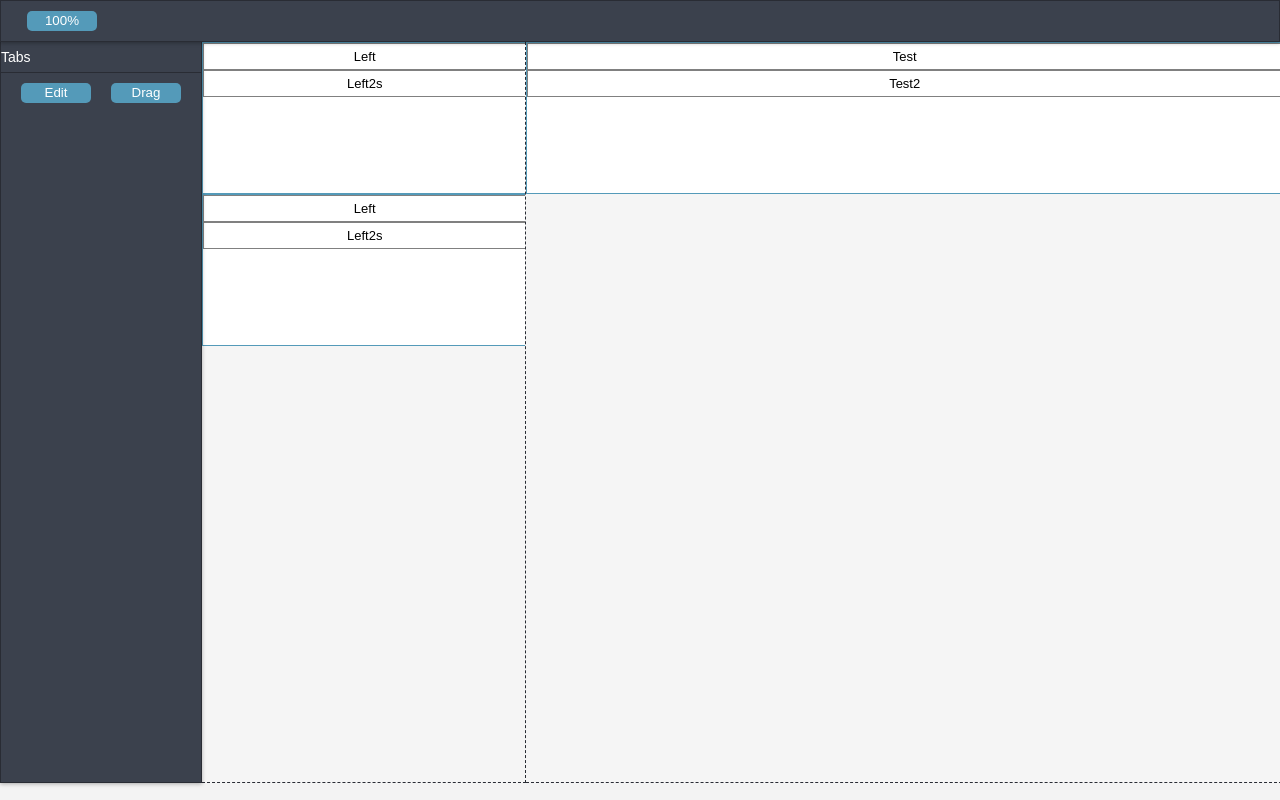
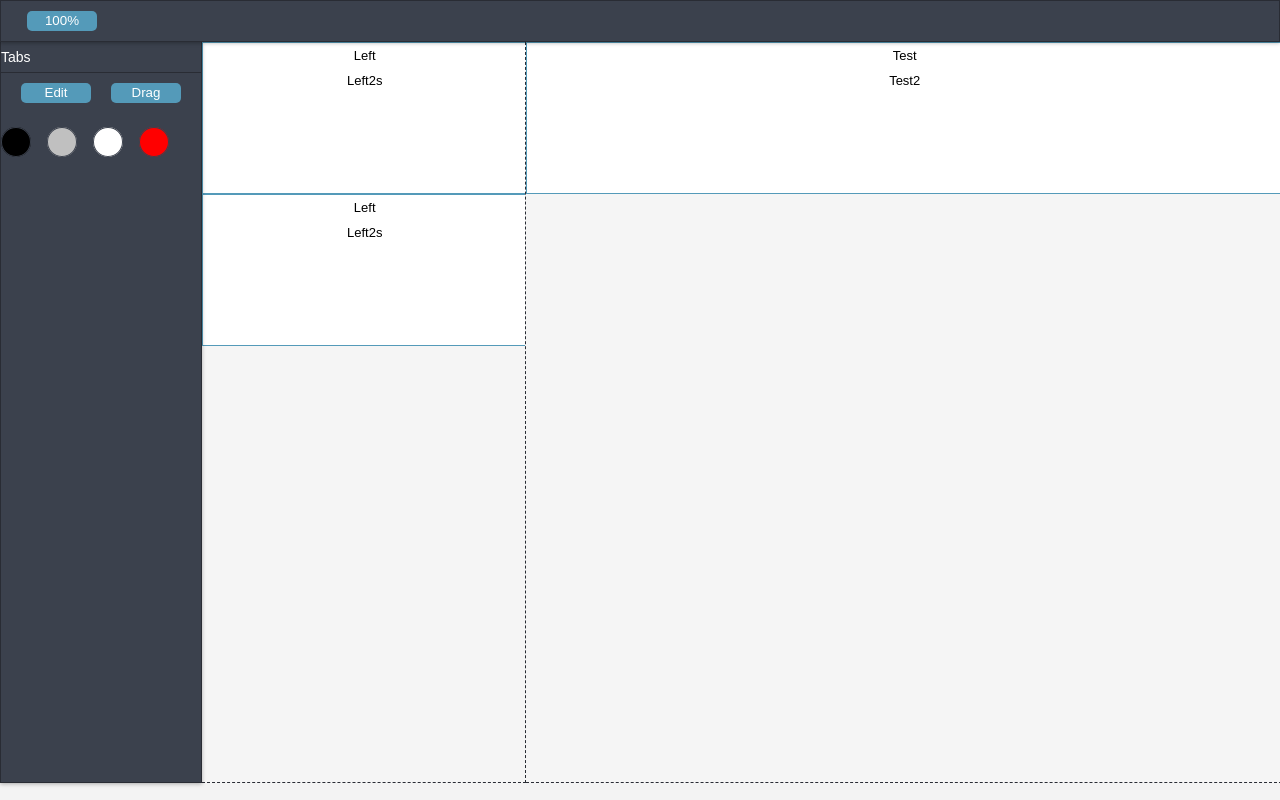
Before and after one commit to FStriewski/Cv-builder, a React (Create React App) app: page / in a window 1280 px wide. Built offline with nearby package versions, Linux system fonts and the light colour scheme.

Commit message:
Set Text Color

```diff
--- a/src/App.tsx
+++ b/src/App.tsx
@@ -8,8 +8,9 @@ import { ModeState } from './data/Mode';
 import { App as StyledApp } from './styles/App';
 import './styles/index';
 import { ICV, Position } from './types';
+import SelectionState, { SelectionStateProvider } from './lib/Selection';
 
-const DEFAULT_COLOR = '#ffffff';
+const DEFAULT_COLOR = '#000000';
 
 // Shall be provided by API
 const initialState: ICV = {
@@ -116,13 +117,19 @@ class App extends React.Component {
     return (
       <CVState json={initialState}>
         <ModeState>
-          <ZoomStateProvider>
-            <StyledApp>
-              <Header />
-              <SideBar />
-              <MainStage />
-            </StyledApp>
-          </ZoomStateProvider>
+          <SelectionStateProvider>
+            <SelectionState>
+              {({ selectedId }) => (
+                <ZoomStateProvider>
+                  <StyledApp>
+                    <Header />
+                    <SideBar selected={selectedId} />
+                    <MainStage selected={selectedId} />
+                  </StyledApp>
+                </ZoomStateProvider>
+              )}
+            </SelectionState>
+          </SelectionStateProvider>
         </ModeState>
       </CVState>
     );
--- a/src/components/mainstage/Element.tsx
+++ b/src/components/mainstage/Element.tsx
@@ -3,21 +3,25 @@ import Draggable from 'react-draggable';
 import CVConsumer from 'src/data/Cvdata';
 import ModeSetting from '../../data/Mode';
 import { DragState } from '../../lib/DraggableHOC';
-import SelectionState, { SelectionStateProvider } from '../../lib/Selection';
-import { Element, Paragraph } from '../../styles/Element';
+import SelectionState from '../../lib/Selection';
+import { Node as StyledNode, TextElement as StyledTextElement } from '../../styles/Element';
 import { IParagraph, IPartialNode, Mode } from '../../types';
-import { TextElement } from './TextElement';
+import { DraftTextElement } from './TextElement';
 
-const ParagraphBox = props => (
+const ParagraphWrapper = props => (
   <SelectionState>
     {({ select, selectedId }) => (
       // tslint:disable:jsx-no-lambda
-      <Paragraph
+      <StyledTextElement
         onMouseDown={e => select(e, props.id)}
         selected={selectedId === props.id}
+        color={props.style.color}
       >
-        <TextElement selected={selectedId === props.id} {...props} />
-      </Paragraph>
+        <DraftTextElement
+          selected={selectedId === props.id}
+          {...props}
+        />
+      </StyledTextElement>
     )}
   </SelectionState>
 );
@@ -56,20 +60,19 @@ export const Node = ({node, paragraphs}: IRNode) => {
       {({ mode }) =>
         mode === Mode.DRAG ? (
           <DraggableWrapper id={node.id}>
-          <Element className="box" {...node}>
-
+            <StyledNode className="box" {...node}>
               {paragraphs.map(paragraph => (
-              <ParagraphBox key={paragraph.id} {...paragraph} />
+                <ParagraphWrapper key={paragraph.id} {...paragraph} />
               ))}
-          </Element>
+            </StyledNode>
           </DraggableWrapper>
         ) : (
-        <Element className="box" {...node}>
+          <StyledNode className="box" {...node}>
             {paragraphs.map(paragraph => (
-            <ParagraphBox key={paragraph.id} {...paragraph} />
+              <ParagraphWrapper key={paragraph.id} {...paragraph} />
             ))}
-        </Element>
+          </StyledNode>
         )
       }
     </ModeSetting>
-)};
+  );};
--- a/src/components/mainstage/MainStage.tsx
+++ b/src/components/mainstage/MainStage.tsx
@@ -51,11 +51,10 @@ interface IRenderProps {
   paragraphs: IParagraph[];
 }
 
-const MainStage = () => (
+const MainStage = (props) => (
   <CV>
     {({ header, nodes, paragraphs }: IRenderProps) => (
       <DraggableHOC>
-        <SelectionStateProvider>
           <ZoomState>
             {({zoomValue}) => (
               <StyledMainStage zoom={zoomValue}>
@@ -64,7 +63,6 @@ const MainStage = () => (
               </StyledMainStage>
             )}
           </ZoomState>
-        </SelectionStateProvider>
       </DraggableHOC>
     )}
   </CV>
--- a/src/components/mainstage/TextElement.tsx
+++ b/src/components/mainstage/TextElement.tsx
@@ -1,7 +1,7 @@
 import * as React from 'react';
 import { ContentState, Editor, EditorState } from 'draft-js';
 
-import { InactiveText } from '../../styles/Text';
+import { InactiveText } from '../../styles/Element';
 import { ID, ITextElement } from '../../types';
 
 type Props = ITextElement & {
@@ -16,7 +16,7 @@ interface IState {
   editorParent: any;
 }
 
-export class TextElement extends React.Component<Props, IState> {
+export class DraftTextElement extends React.Component<Props, IState> {
   constructor(props: Props) {
     super(props);
     this.state = { editorState: EditorState.createEmpty(), editorParent: null };
--- a/src/components/sidebar/ColorPicker.tsx
+++ b/src/components/sidebar/ColorPicker.tsx
@@ -1,41 +1,46 @@
 import * as React from 'react';
-const {useState} = React;
+const { useState } = React;
 
-
-import { ColorTile, ColorCollection } from '../../styles/Color';
+import { ColorTile, ColorCollection } from '../../styles/Colors';
 import CV from '../../data/Cvdata';
 
-interface IProps {
-  id: ID;
-  activeColor: string;
-  colorList: string[];
-}
+const DEFAULT_COLORS: string[] = ['#000000', '#c0c0c0', '#ffffff', '#ff0000'];
 
-export const ColorList = () => {
-const [colorList, addColor] = useState([])
+export const ColorList = (props) => {
+  const [colorList, setColor] = useState(DEFAULT_COLORS);
 
-}
+  const addColor = (color: string) => setColor([...colorList, color]);
 
-export const ColorPicker = ({ id, activeColor, colorList }: IProps) => (
+  const removeColor = (color: string) =>
+    setColor(colorList.filter(item => item !== color));
+
+  return props.children({
+    addColor,
+    colorList,
+    removeColor
+  });
+};
+
+export const ColorPicker = (props) => (
   <CV>
     {({ updateColor }) => (
+      <ColorList>
+        {({ colorList }) => (
           <ColorCollection>
             {colorList.map(color => {
-          const active = color.colorValue === activeColor;
               return (
                 <ColorTile
-              key={color.id}
-              color={color.colorValue}
+                  key={color}
+                  color={color}
                   onClick={() => {
-                updateColor(id, {color.colorValue});
+                    updateColor(props.selectedElement, color);
                   }}
-              isActive={active}
-            >
-              {active ? null : null}
-            </ColorTile>
+                />
               );
             })}
           </ColorCollection>
+        )}
+      </ColorList>
     )}
   </CV>
 );
--- a/src/components/sidebar/SideBar.tsx
+++ b/src/components/sidebar/SideBar.tsx
@@ -4,16 +4,23 @@ import { Button } from '../../styles/Button';
 import { SideBarHeader } from './Header';
 import ModeSetting, { ModeState } from 'src/data/Mode';
 import { Mode } from '../../types';
+import {ColorPicker} from './ColorPicker';
+import SelectionState from '../../lib/Selection';
 
   /* tslint:disable: jsx-no-lambda */
-const SideBar = () => (
+const SideBar = (props) => (
   <ModeSetting>
     {({ mode, updateMode }) => (
+      // <SelectionState>
+      //   {({selectedId})=>(
       <StyledSideBar>
         <SideBarHeader />
         <Button onClick={() => updateMode(Mode.EDIT)}>Edit</Button>
         <Button onClick={() => updateMode(Mode.DRAG)}>Drag</Button>
+        <ColorPicker selectedElement={props.selected}/>
       </StyledSideBar>
+//  )}
+//       </SelectionState>
     )}
   </ModeSetting>
 );
--- a/src/data/Cvdata.tsx
+++ b/src/data/Cvdata.tsx
@@ -10,7 +10,7 @@ import {
 } from '../types';
 
 interface IState {
-  id: string;
+  id: ID;
   header: IHeader;
   nodes: IPartialNode[];
   paragraphs: IParagraph[];
@@ -20,8 +20,8 @@ interface IRenderProps {
   header: IHeader;
   nodes: IPartialNode[];
   paragraphs: IParagraph[];
-  updatePosition: (id, pos) => void;
-  updateColor: (id, color) => void;
+  updatePosition: (id:string, pos) => void;
+  updateColor: (id:string, color: string) => void;
 }
 
 interface IProps {
@@ -94,32 +94,35 @@ export class CVState extends React.Component<IProps, IState> {
     });
   };
 
-  getParagraph = (id: string) => this.state.paragraphs[id];
+  getParagraph = (id: ID) => ({
+    index: this.state.paragraphs.findIndex(p => p.id === id),
+    result: this.state.paragraphs.find(p => p.id === id)
+  });
 
-  setParagraph = (id: string, paragraph: IParagraph) => {
-    if (id in this.state.paragraphs) {
-      this.setState({
-        ...this.state,
-        paragraphs: {
-          ...this.state.paragraphs,
-          [id]: paragraph
-        }
-      });
-    }
+  setParagraph = (id: ID, paragraph: IParagraph, index: number) => {
+    console.log(index)
+    this.setState({
+      ...this.state,
+      paragraphs: Object.assign([], this.state.paragraphs, { [index]: paragraph })
+    });
   };
 
-  updateColor = (id, color) => {
-    const p = this.getParagraph(id);
+  updateColor = (id: ID, color: string) => {
+    const { index, result } = this.getParagraph(id);
+
+    if (!result) {
+      return;
+    }
+
     const updatedParagraph = {
-      ...p,
-      style: { ...p.style, color }
+      ...result,
+      style: { ...result.style, color }
     };
 
-    this.setParagraph(id, updatedParagraph);
+    this.setParagraph(id, updatedParagraph, index);
   };
 
   render() {
-    console.log(this.state);
     return (
       <Provider
         value={{
--- a/src/lib/DraggableHOC.tsx
+++ b/src/lib/DraggableHOC.tsx
@@ -30,6 +30,10 @@ export class DraggableHOC extends React.Component {
              y: 0
            }
          };
+
+         componentDidUpdate(){
+           console.log('Drag fires')
+         }
 
          eventLogger = (e: MouseEvent, data: any) => {
            console.log('Event: ', e);
--- a/src/lib/Selection.tsx
+++ b/src/lib/Selection.tsx
@@ -8,7 +8,7 @@ interface IState {
 interface IRenderProps {
   select: (e: React.MouseEvent, id: ID) => void;
   selectedId: ID | null;
-};
+}
 
 /* tslint:disable-next-line:no-object-literal-type-assertion */
 const Ctx = React.createContext({} as IRenderProps);
@@ -17,35 +17,31 @@ const Selection = Ctx.Consumer;
 
 export default Selection;
 
-const selectId = (id: ID): IState => ({ selectedId: id });
-const clearId = (): IState => ({ selectedId: null });
-const stopPropagation = (e: React.MouseEvent) => (
-  e.nativeEvent.stopImmediatePropagation()
- );
+const stopPropagation = (e: React.MouseEvent) =>
+  e.nativeEvent.stopImmediatePropagation();
 
 export class SelectionStateProvider extends React.Component<{}, IState> {
-  readonly state: IState = { selectedId: null };
+         state: IState = { selectedId: null };
 
          componentDidMount() {
-    document.addEventListener('mousedown', this.clear);
+           // document.addEventListener('mousedown', this.clear);
          }
 
-  componentWillUnmount() {
-    document.removeEventListener('mousedown', this.clear);
-  }
+         // componentWillUnmount() {
+         //   document.removeEventListener('mousedown', this.clear);
+         // }
 
-  clear = () =>
-    this.setState(clearId);
+         clear = () => this.setState({ selectedId: null });
 
-  select = (e: React.MouseEvent, id: ID) => {
+         select = (e: React.MouseEvent, selectedId: ID) => {
            stopPropagation(e);
-        this.clear()
-        this.setState(selectId(id));
-        console.log(this.state.selectedId)
+           // this.clear();
+           this.setState({
+             selectedId
+           });
          };
 
          render() {
-
            const Provider = Ctx.Provider;
            return (
              <Provider
--- a/src/styles/Colors.ts
+++ b/src/styles/Colors.ts
@@ -2,7 +2,7 @@ import styled from './styled-components';
 import { COMMON, SCHEMA_1, SCHEMA_2, SCHEMA_3 } from './variables';
 
 
-export const ColorTile = styled.div<{ isActive: boolean; color: string }>`
+export const ColorTile = styled.div`
   width: 30px;
   height: 30px;
   flex-shrink: 0;
@@ -12,7 +12,7 @@ export const ColorTile = styled.div<{ isActive: boolean; color: string }>`
   justify-content: center;
   background-color: ${props => props.color || COMMON.COLOR_1};
   color: ${COMMON.COLOR_1};
-  border-radius: 5px;
+  border-radius: 15px;
   transition: 0.1s ease-in;
   box-shadow: inset 0 0 0 1px ${SCHEMA_1.COLOR_1};
   cursor: pointer;
--- a/src/styles/Element.ts
+++ b/src/styles/Element.ts
@@ -1,7 +1,7 @@
 import styled from './styled-components';
 import { COMMON, SCHEMA_1, SCHEMA_2, SCHEMA_3 } from './variables';
 
-export const Element = styled<
+export const Node = styled<
   {
     x: number;
     y: number;
@@ -22,48 +22,51 @@ y:${props => props.y};
 
 const setBorder = (selected: boolean) => {
   if (selected) {
-    return '2px solid red';
+    return '1px dashed grey';
   }
-  return '1px solid grey';
 };
 
-export const Paragraph = styled<
+export const TextElement = styled<
   {
     selected: boolean;
+    color: string;
   },
   'div'
 >('div')`
   border: ${props => setBorder(props.selected)};
+  color: ${props => props.color};
   padding: 5px;
-    if (isSelected) {
-    return COLOR.WHITE;
-  }
-       `;
+`;
 
-export const TextElement = styled.div`
-  /* fixes draft-js placeholder cursor position: */
-  .public-DraftEditorPlaceholder-root {
-    position: absolute;
-    z-index: 0;
-    margin-left: auto;
-    margin-right: auto;
-    left: 0;
-    right: 0;
-  }
+export const InactiveText = styled.div`
+  position: relative;
+  white-space: pre-wrap;
+`;
 
-  /* fixes draft-js placeholder editing */
-  .public-DraftEditor-content[contenteditable='true'] {
-    -webkit-user-modify: read-write-plaintext-only;
-  }
+// export const DraftTextElement = styled.div`
+//   /* fixes draft-js placeholder cursor position: */
+//   .public-DraftEditorPlaceholder-root {
+//     position: absolute;
+//     z-index: 0;
+//     margin-left: auto;
+//     margin-right: auto;
+//     left: 0;
+//     right: 0;
+//   }
 
-  .DraftEditor-editorContainer {
-    background-color: rgba(255, 255, 255, 0);
-    border-left: 0.1px solid transparent;
-    position: relative;
-    z-index: 1;
-  }
+//   /* fixes draft-js placeholder editing */
+//   .public-DraftEditor-content[contenteditable='true'] {
+//     -webkit-user-modify: read-write-plaintext-only;
+//   }
 
-  .public-DraftEditorPlaceholder-hasFocus {
-    color: #bdc1c9;
-  }
-`;
+//   .DraftEditor-editorContainer {
+//     background-color: rgba(255, 255, 255, 0);
+//     border-left: 0.1px solid transparent;
+//     position: relative;
+//     z-index: 1;
+//   }
+
+//   .public-DraftEditorPlaceholder-hasFocus {
+//     color: #bdc1c9;
+//   }
+// `;
--- a/src/styles/Text.ts
+++ /dev/null
@@ -1,6 +0,0 @@
-import styled, { css } from './styled-components';
-
-export const InactiveText = styled.div`
-  position: relative;
-  white-space: pre-wrap;
-`;
```
Lines whose indentation alone changed are shown as unchanged.
